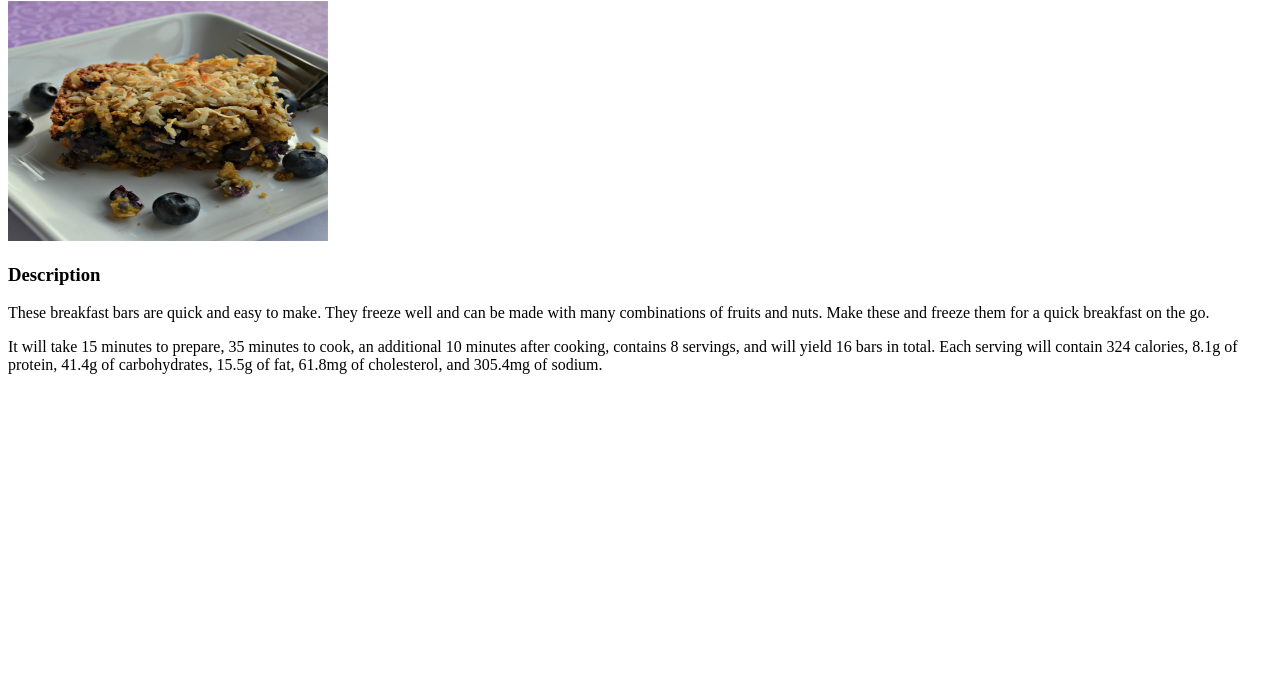
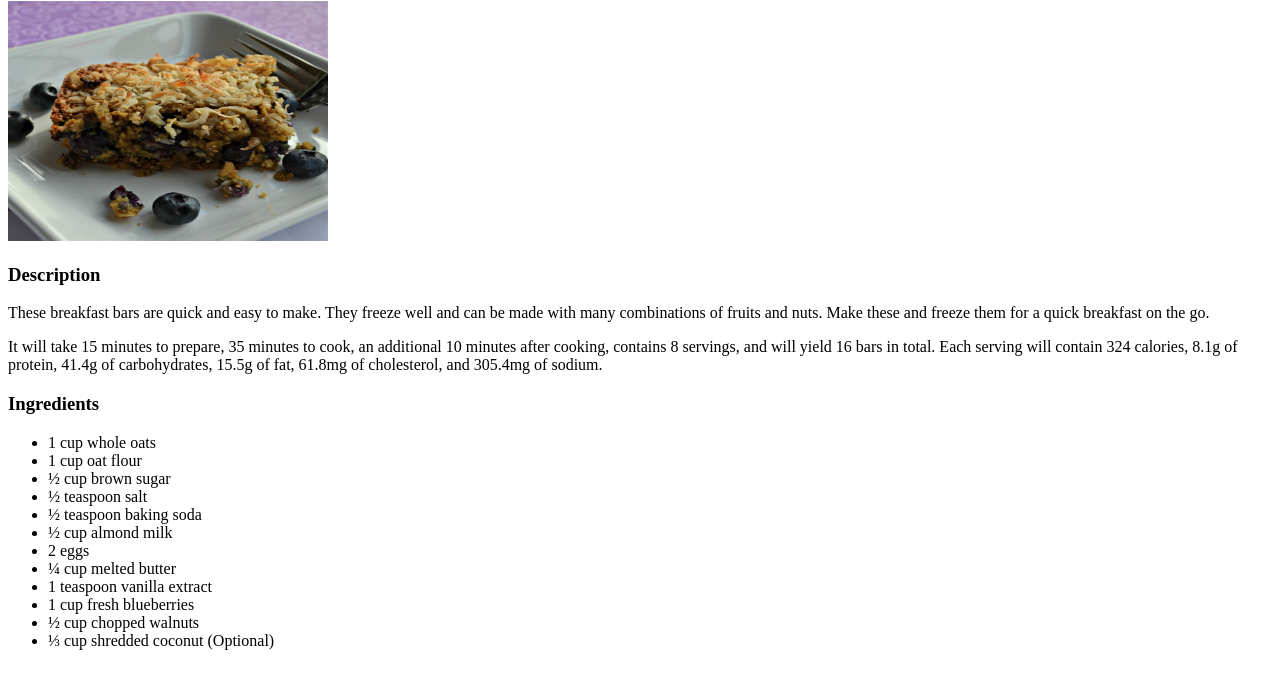
Before and after one commit to KpsDevCoder/odin-recipes, a plain HTML site: page recipes/blueberry-oatmeal-breakfast-bars.html in a window 1280 px wide. Shown: the part 79-768 px from the top of the page. Drawn offline with Linux system fonts and the light colour scheme.

Commit message:
Add ingredients required for blueberry oatmeal breakfast bars

```diff
--- a/recipes/blueberry-oatmeal-breakfast-bars.html
+++ b/recipes/blueberry-oatmeal-breakfast-bars.html
@@ -12,5 +12,20 @@
   <h3> Description </h3>
   <p>These breakfast bars are quick and easy to make. They freeze well and can be made with many combinations of fruits and nuts. Make these and freeze them for a quick breakfast on the go.</p>
   <p>It will take 15 minutes to prepare, 35 minutes to cook, an additional 10 minutes after cooking, contains 8 servings, and will yield 16 bars in total. Each serving will contain 324 calories, 8.1g of protein, 41.4g of carbohydrates, 15.5g of fat, 61.8mg of cholesterol, and 305.4mg of sodium. </p>
+  <h3> Ingredients </h3>
+  <ul>
+      <li>1 cup whole oats</li>
+      <li>1 cup oat flour</li>
+      <li>½ cup brown sugar</li>
+      <li>½ teaspoon salt</li>
+      <li>½ teaspoon baking soda</li>
+      <li>½ cup almond milk</li>
+      <li>2 eggs</li>
+      <li>¼ cup melted butter</li>
+      <li>1 teaspoon vanilla extract</li>
+      <li>1 cup fresh blueberries</li>
+      <li>½ cup chopped walnuts</li>
+      <li>⅓ cup shredded coconut (Optional)</li>
+  </ul>
 </body>
 </html>
```
